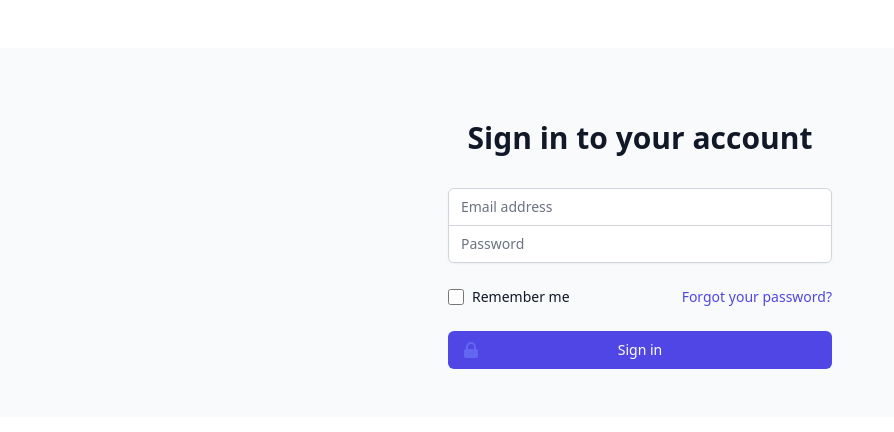
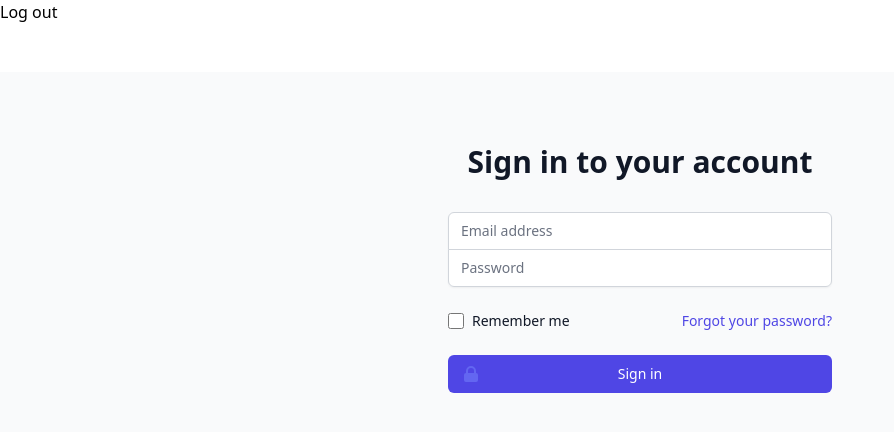
Before and after one commit to carlosarroyoam/bookstore, a Next.js app: page /login in a window 1280 px wide. Shown: the top 432 px of the page, without its empty margins (0-894 px from the left). Built offline with nearby package versions, Linux system fonts and the light colour scheme; no server answers.

Commit message:
add logout

```diff
--- a/src/contexts/authContext.js
+++ b/src/contexts/authContext.js
@@ -1,34 +1,33 @@
-import { createContext, useState } from 'react';
-import { setCookie, parseCookies } from 'nookies';
+import { createContext } from 'react';
+import { parseCookies } from 'nookies';
 import Router from 'next/router';
 
-import { login } from '../modules/auth/auth.service';
-import { v4 as uuidv4 } from 'uuid';
+import { login, logout } from '../modules/auth/auth.service';
 
 export const AuthContext = createContext({});
 
 export function AuthProvider({ children }) {
-  const [user, setUser] = useState(null);
-  const isAuthenticated = !!user;
+  async function logIn({ email, password }) {
+    const { device_fingerprint } = parseCookies();
 
-  async function signIn({ email, password }) {
-    const { device_fingerprint } = parseCookies();
-    if (!device_fingerprint) setCookie(undefined, 'device_fingerprint', uuidv4());
-
-    const user = await login({
+    await login({
       email,
       password,
-      device_fingerprint: device_fingerprint,
+      device_fingerprint,
     });
-
-    setUser(user);
 
     Router.push('/users');
   }
 
-  return (
-    <AuthContext.Provider value={{ user, isAuthenticated, signIn }}>
-      {children}
-    </AuthContext.Provider>
-  );
+  async function logOut() {
+    const { device_fingerprint } = parseCookies();
+
+    await logout({
+      device_fingerprint,
+    });
+
+    Router.push('/login');
+  }
+
+  return <AuthContext.Provider value={{ logIn, logOut }}>{children}</AuthContext.Provider>;
 }
--- a/src/pages/_app.jsx
+++ b/src/pages/_app.jsx
@@ -1,4 +1,6 @@
 import { AuthProvider } from '../contexts/AuthContext';
+import { setCookie } from 'nookies';
+import { v4 as uuidv4 } from 'uuid';
 import '../styles/globals.css';
 
 import Footer from '../shared/components/footer/Footer';
@@ -6,10 +8,12 @@ import Main from '../shared/components/main/Main';
 import Header from '../shared/components/header/Header';
 
 function MyApp({ Component, pageProps }) {
+  setCookie(undefined, 'device_fingerprint', uuidv4());
+
   return (
     <>
       <AuthProvider>
-        {/* <Header /> */}
+        <Header />
 
         <Main>
           <Component {...pageProps} />
--- a/src/pages/login.jsx
+++ b/src/pages/login.jsx
@@ -8,10 +8,10 @@ import { LockClosedIcon } from '@heroicons/react/solid';
 
 export default function Home() {
   const { register, handleSubmit } = useForm();
-  const { signIn } = useContext(AuthContext);
+  const { logIn } = useContext(AuthContext);
 
-  async function handleSignIn(data) {
-    await signIn(data);
+  async function handleLogIn(data) {
+    await logIn(data);
   }
 
   return (
@@ -31,7 +31,7 @@ export default function Home() {
             Sign in to your account
           </h2>
         </div>
-        <form className="mt-8 space-y-6" onSubmit={handleSubmit(handleSignIn)}>
+        <form className="mt-8 space-y-6" onSubmit={handleSubmit(handleLogIn)}>
           <input type="hidden" name="remember" defaultValue="true" />
           <div className="-space-y-px rounded-md shadow-sm">
             <div>
--- a/src/pages/users.jsx
+++ b/src/pages/users.jsx
@@ -1,4 +1,4 @@
-import { useEffect, useState } from 'react';
+import { useEffect, useState, useContext } from 'react';
 import { parseCookies } from 'nookies';
 import Head from 'next/head';
 import Link from 'next/link';
--- a/src/shared/components/header/Header.jsx
+++ b/src/shared/components/header/Header.jsx
@@ -1,7 +1,18 @@
+import { useContext } from 'react';
+import { AuthContext } from '../../../contexts/AuthContext';
+
 export default function Header() {
+  const { logOut } = useContext(AuthContext);
+
+  const handleLogOutButtonClick = async () => {
+    await logOut();
+  };
+
   return (
     <header className="container mx-auto">
-      <h1>Header</h1>
+      <button className="ml-auto" onClick={handleLogOutButtonClick}>
+        Log out
+      </button>
     </header>
   );
 }
```
